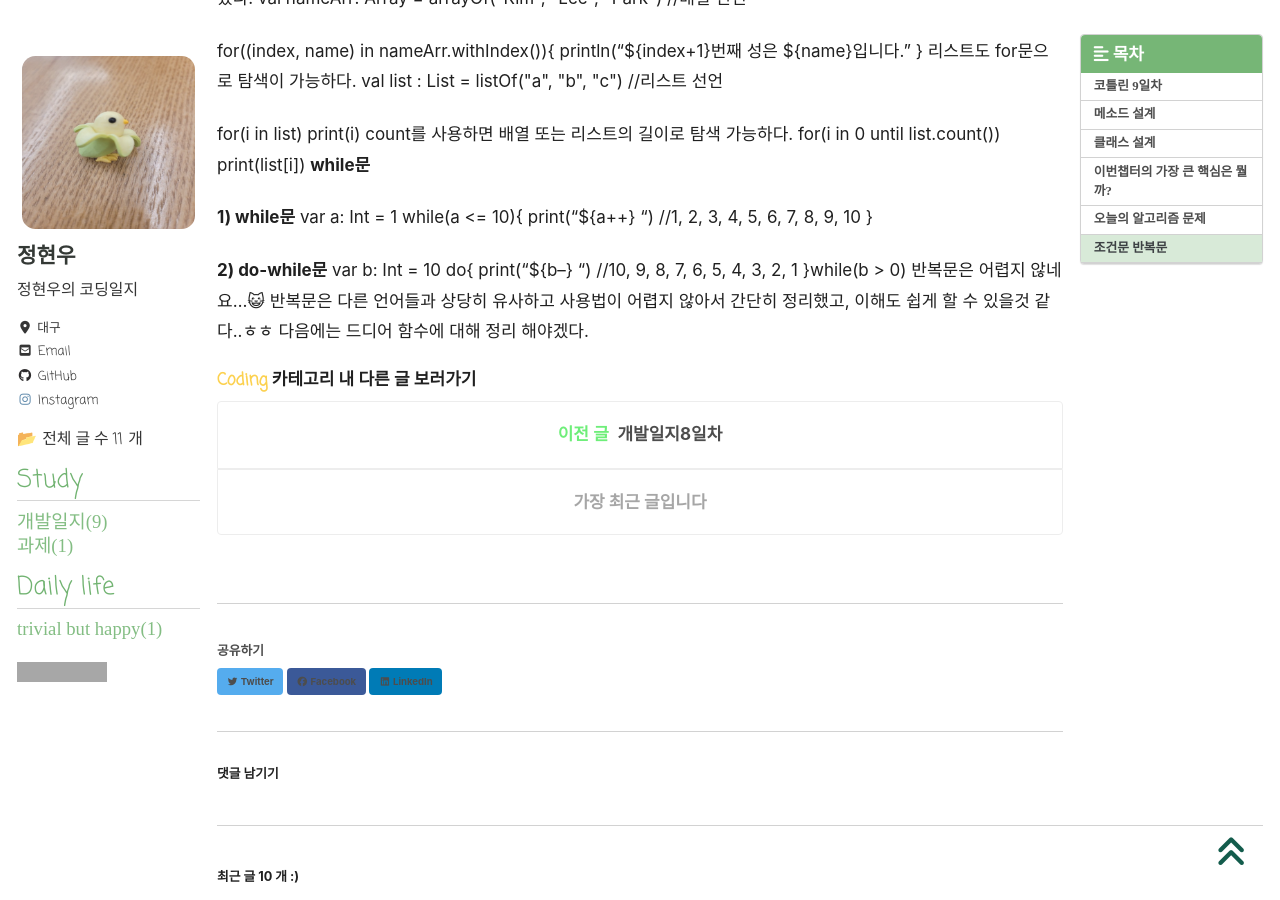
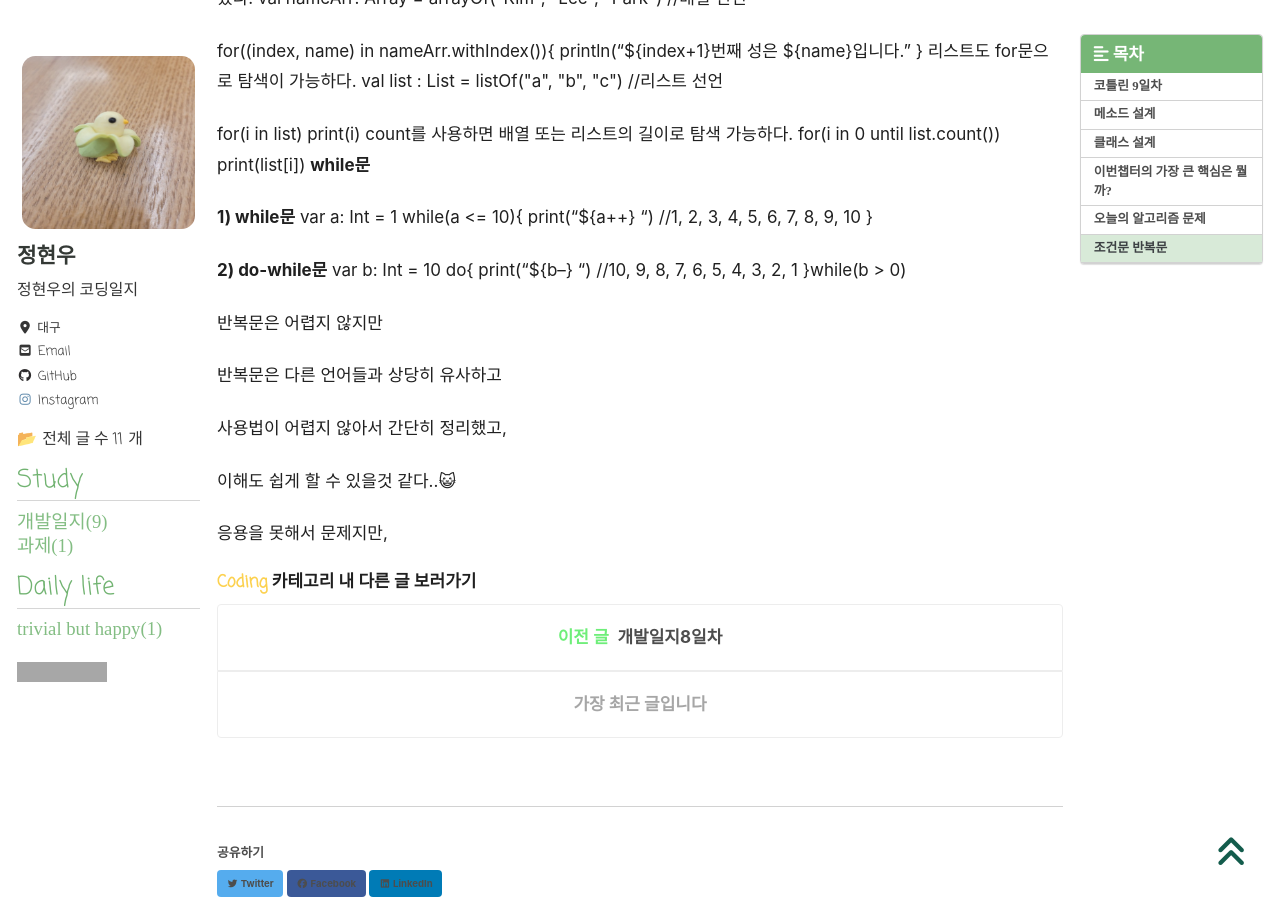
Before and after one commit to hyunparrot/hyunparrot.github.io, a Jekyll site: the page built from _posts/Blog/2023-12-01-kotlin-09.md, in a window 1280 px wide and 900 px high, scrolled down 8511 px. Built offline with Jekyll 4.4.1, drawn with Linux system fonts in a browser that asks for light colours; cached includes are drawn as plain includes; nearby versions of some CDN libraries; some web fonts are replaced; comment, search, counter and statistics services are not loaded; grey boxes are pictures that could not be loaded.

Commit message:
Update 2023-12-01-kotlin-09.md

```diff
--- a/_posts/Blog/2023-12-01-kotlin-09.md
+++ b/_posts/Blog/2023-12-01-kotlin-09.md
@@ -448,5 +448,13 @@ var b: Int = 10
 do{
     print("${b--} ")    //10, 9, 8, 7, 6, 5, 4, 3, 2, 1
 }while(b > 0)
-반복문은 어렵지 않네요...😺
-반복문은 다른 언어들과 상당히 유사하고 사용법이 어렵지 않아서 간단히 정리했고, 이해도 쉽게 할 수 있을것 같다..ㅎㅎ 다음에는 드디어 함수에 대해 정리 해야겠다.
+
+반복문은 어렵지 않지만
+
+반복문은 다른 언어들과 상당히 유사하고
+
+사용법이 어렵지 않아서 간단히 정리했고,
+
+이해도 쉽게 할 수 있을것 같다..😺
+
+응용을 못해서 문제지만,
```
